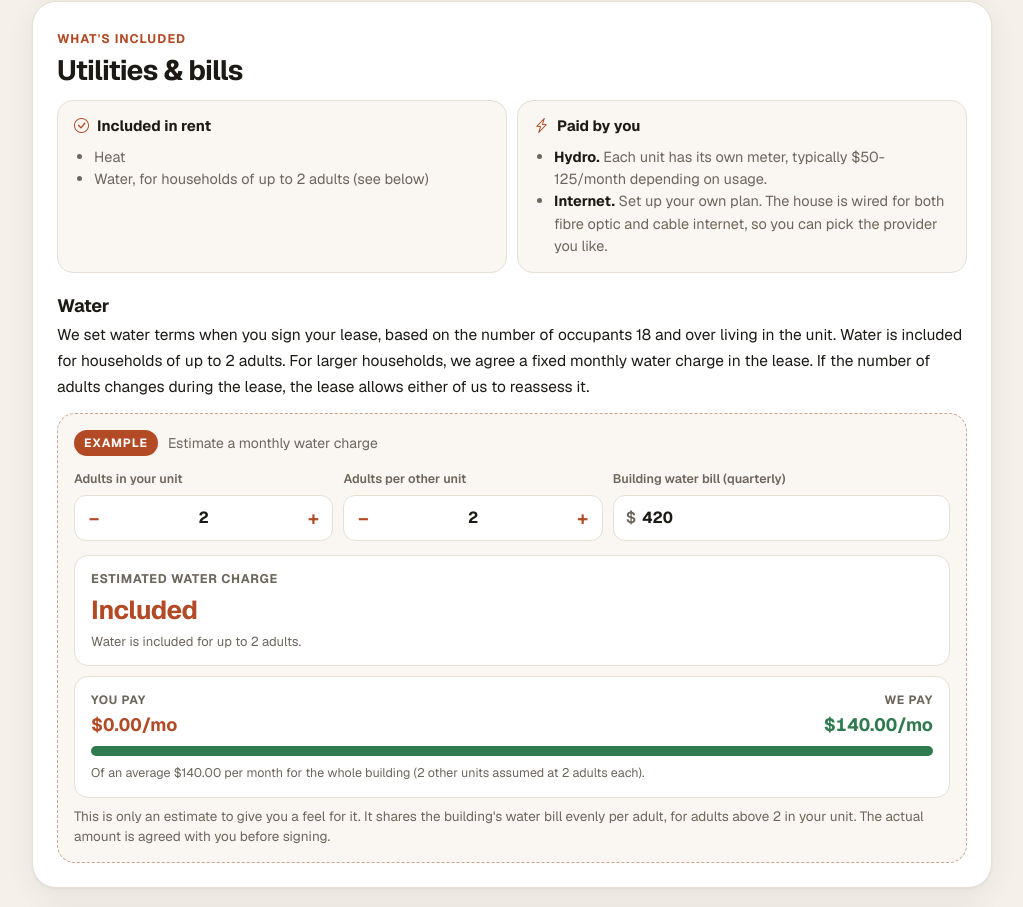
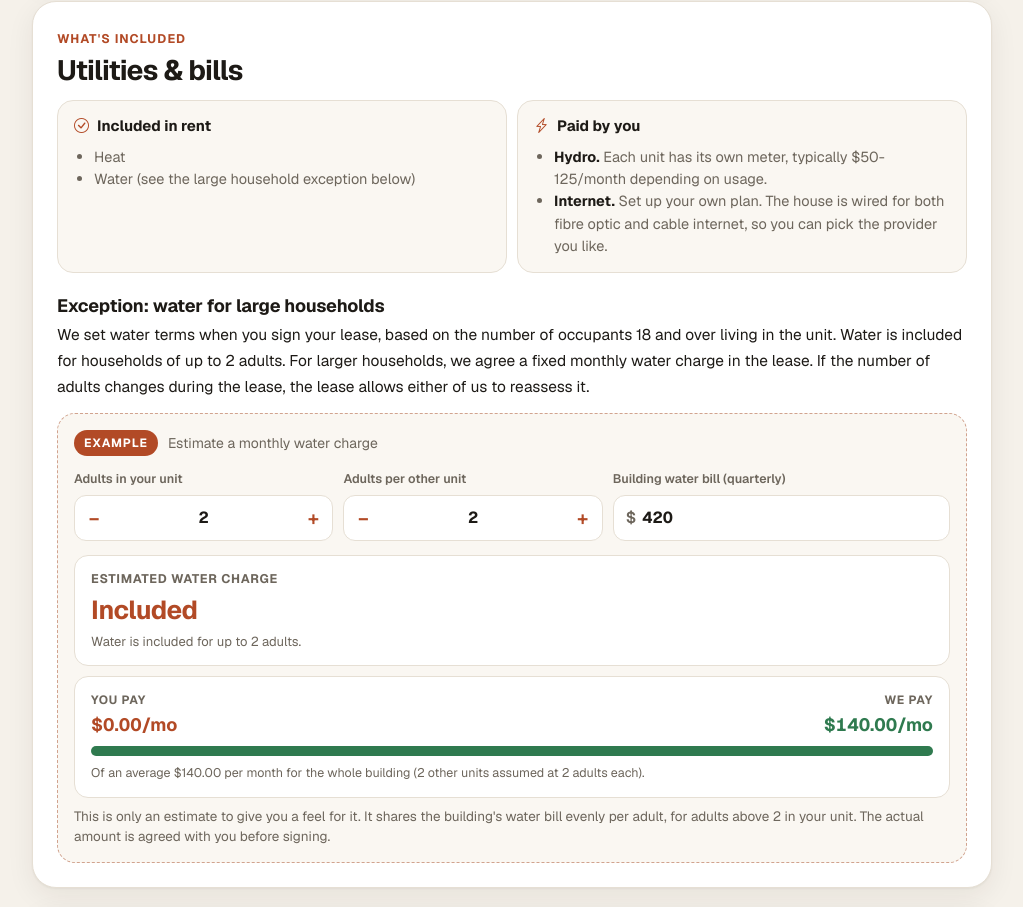
Before and after one commit to ndroo/parking, a Next.js app: page /guide in a window 1280 px wide. Shown: the part 2572-3479 px from the top of the page, without its empty margins (128-1151 px from the left). Built offline with nearby package versions, Linux system fonts and the light colour scheme; no server answers.

Commit message:
Guide: water framed as a large household exception
Co-Authored-By: Claude Opus 5.5 (1M context) <noreply@anthropic.com>

```diff
--- a/src/app/guide/page.tsx
+++ b/src/app/guide/page.tsx
@@ -131,7 +131,7 @@ export default async function GuidePage() {
               <ul>{GUIDE.utilities.notIncluded.map(u => <li key={u.name}><strong>{u.name}.</strong> {u.note}</li>)}</ul>
             </div>
           </div>
-          <h3 className={g.h3}>Water</h3>
+          <h3 className={g.h3}>Exception: water for large households</h3>
           <p className={g.p}>{GUIDE.utilities.water.summary}</p>
           <WaterCalculator {...GUIDE.utilities.water.example} includedAdults={GUIDE.utilities.water.includedAdults} />
         </section>
--- a/src/lib/tenantGuide.ts
+++ b/src/lib/tenantGuide.ts
@@ -56,7 +56,7 @@ export const GUIDE = {
   },
 
   utilities: {
-    included: ["Heat", "Water, for households of up to 2 adults (see below)"],
+    included: ["Heat", "Water (see the large household exception below)"],
     notIncluded: [
       { name: "Hydro", note: "Each unit has its own meter, typically $50-125/month depending on usage." },
       { name: "Internet", note: "Set up your own plan. The house is wired for both fibre optic and cable internet, so you can pick the provider you like." },
```
